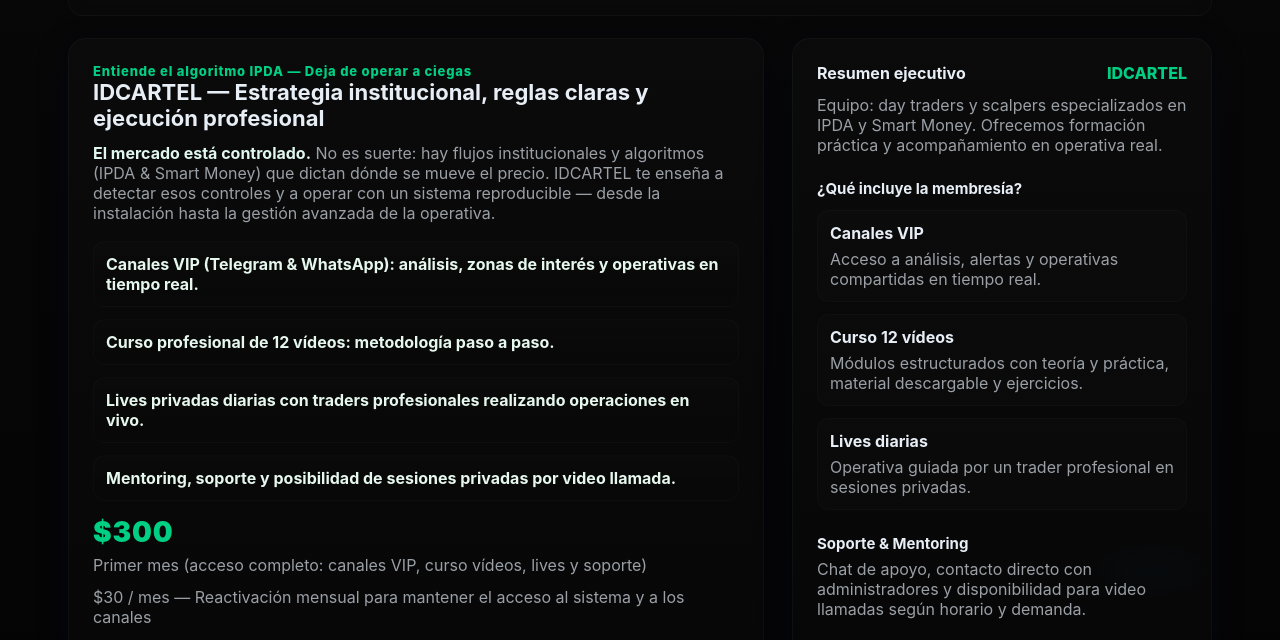
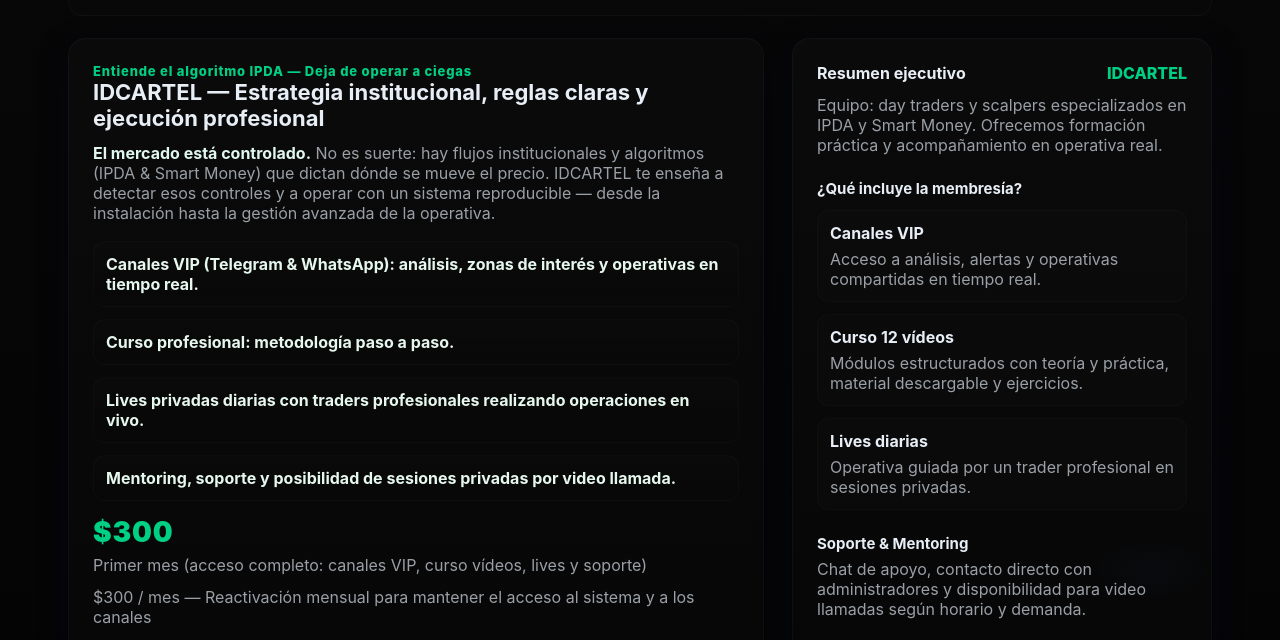
Before and after one commit to theelitegrow-stack/IDCARTEL-ACADEMIA-, a plain HTML site: page index.html in a window 1280 px wide. Shown: the part 150-790 px from the top of the page. Drawn offline with Linux system fonts and the light colour scheme.

Commit message:
Update index.html

```diff
--- a/index.html
+++ b/index.html
@@ -150,7 +150,7 @@
 
         <ul class="features" aria-hidden="false">
           <li>Canales VIP (Telegram &amp; WhatsApp): análisis, zonas de interés y operativas en tiempo real.</li>
-          <li>Curso profesional de 12 vídeos: metodología paso a paso.</li>
+          <li>Curso profesional: metodología paso a paso.</li>
           <li>Lives privadas diarias con traders profesionales realizando operaciones en vivo.</li>
           <li>Mentoring, soporte y posibilidad de sesiones privadas por video llamada.</li>
         </ul>
@@ -158,7 +158,7 @@
         <div class="price-block" role="note" aria-label="Precios">
           <div class="price-big">$300</div>
           <div class="muted">Primer mes (acceso completo: canales VIP, curso vídeos, lives y soporte)</div>
-          <div style="margin-top:6px" class="muted">$30 / mes — Reactivación mensual para mantener el acceso al sistema y a los canales</div>
+          <div style="margin-top:6px" class="muted">$300 / mes — Reactivación mensual para mantener el acceso al sistema y a los canales</div>
           <div style="margin-top:10px" class="muted">Para suscribirte: contacto directo por correo electrónico.</div>
         </div>
 
```
